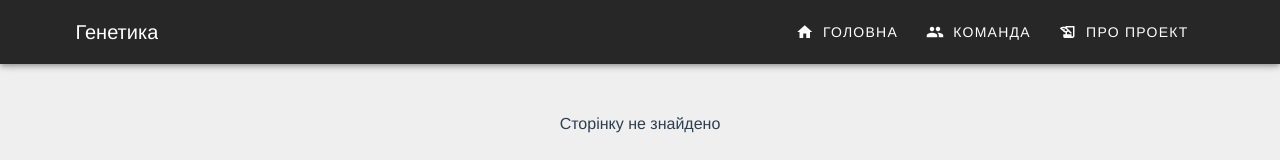
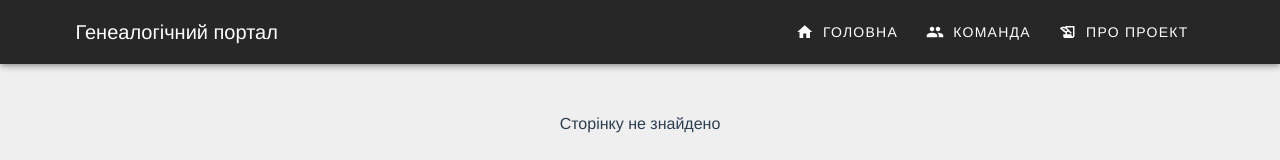
Before and after one commit to sergiiLiuk/genetics-client, a Vue app: page /search in a window 1280 px wide. Shown: the top 160 px of the page. Built offline with nearby package versions, Linux system fonts and the light colour scheme.

Commit message:
new menu title

```diff
--- a/src/components/Navigation.vue
+++ b/src/components/Navigation.vue
@@ -43,7 +43,7 @@ export default {
   },
   data() {
     return {
-      appTitle: 'Генетика',
+      appTitle: 'Генеалогічний портал',
 
       menuItems: [
         { title: 'Головна', path: '/', icon: 'home' },
```
